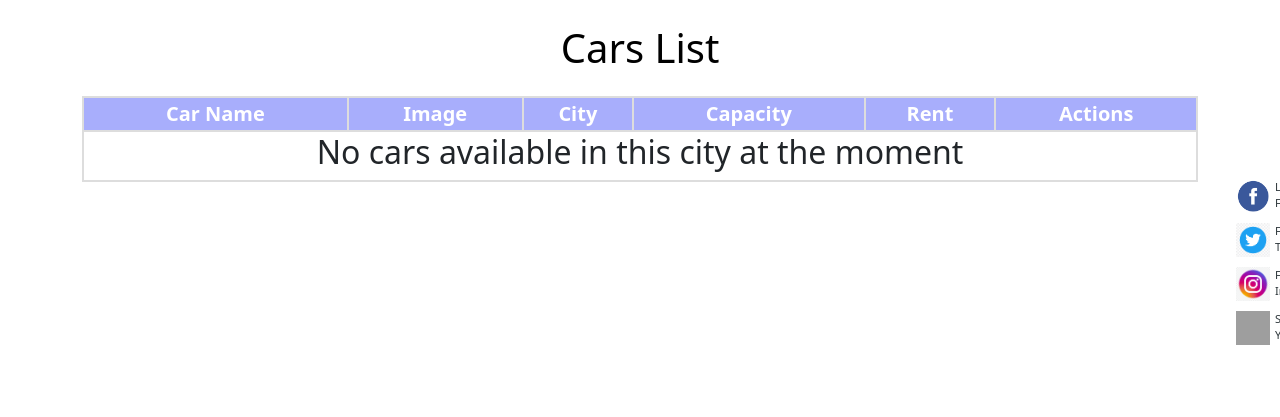
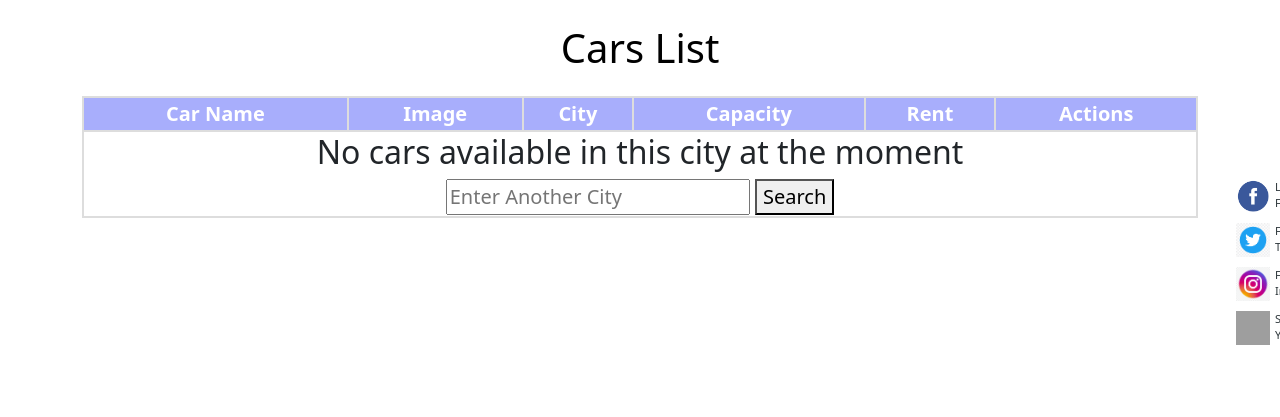
Before and after one commit to Eimantasj1/baigiamasis_darbas, a Django app: template Car_Rental/RentRide/templates/search_results.html in a window 1280 px wide. Shown: the part 56-473 px from the top of the page. Run offline with Django 4.2, Linux system fonts and the light colour scheme; the template is opened without the code that fills it, so the values that code supplies are empty; grey boxes are pictures that could not be loaded.

Commit message:
search_results

```diff
--- a/Car_Rental/RentRide/templates/search_results.html
+++ b/Car_Rental/RentRide/templates/search_results.html
@@ -27,18 +27,26 @@
                             <td>{{ car.capacity }}</td>
                             <td>€{{ car.rent }} {% trans "per day" %}</td>
                             <td>
-                                <form action="/search_results/" method="post">
-                                    {% csrf_token %}
-                                    <input type="text" name="city" placeholder="{% trans "Enter Another City"|title %}" value="{{ city }}">
-                                    <button type="submit">{% trans "Search"|capfirst %}</button>
-                                </form>
+                                <li class="nav-item">
+                                    <a href="{% url 'car_rent' car.id %}" class="btn btn-primary">{% trans "Rent a Car"|capfirst %}</a>
+                                  </li>
                             </td>
+                            <center><form action="/search_results/" method="post">
+                                {% csrf_token %}
+                                <input type="text" name="city" placeholder="{% trans "Enter Another City"|title %}" value="{{ city }}">
+                                <button type="submit">{% trans "Search"|capfirst %}</button></center>
+                            </form>
                         </tr>
                     {% endfor %}
                 {% else %}
                     <tr>
                         <td colspan="6">
                             <h2>{% trans "No cars available in this city at the moment"|capfirst %}</h2>
+                            <form action="/search_results/" method="post">
+                                {% csrf_token %}
+                                <input type="text" name="city" placeholder="{% trans "Enter Another City"|title %}" value="{{ city }}">
+                                <button type="submit">{% trans "Search"|capfirst %}</button>
+                            </form>
                         </td>
                     </tr>
                 {% endif %}
```
